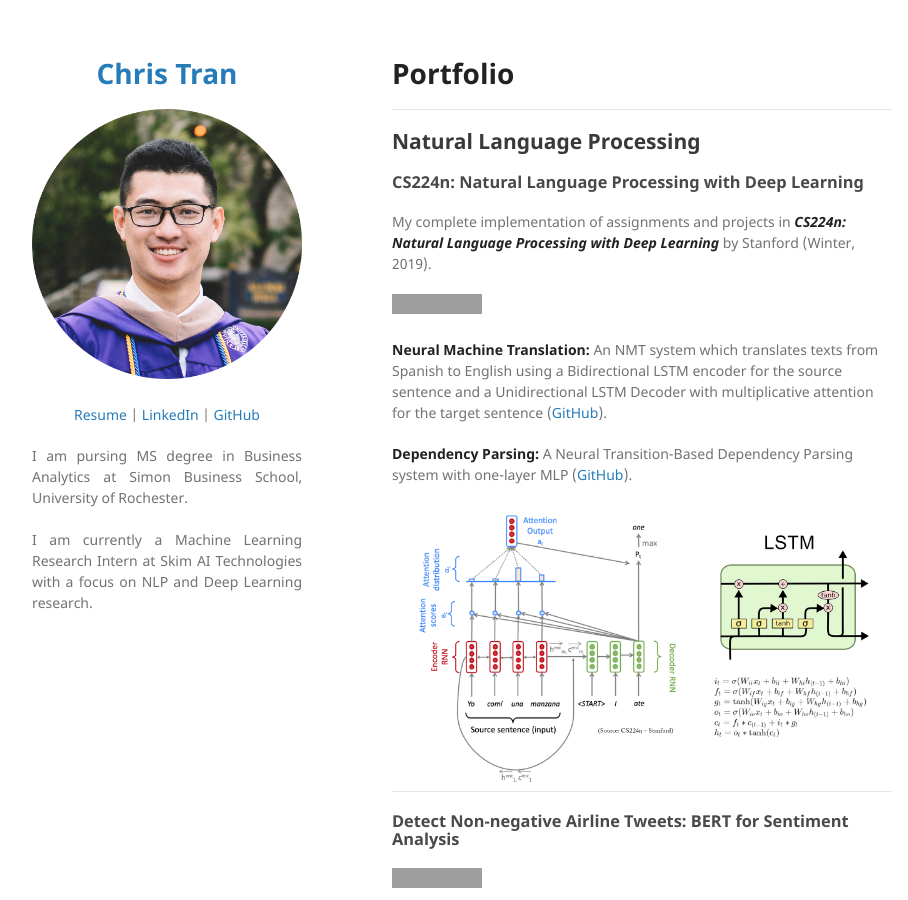
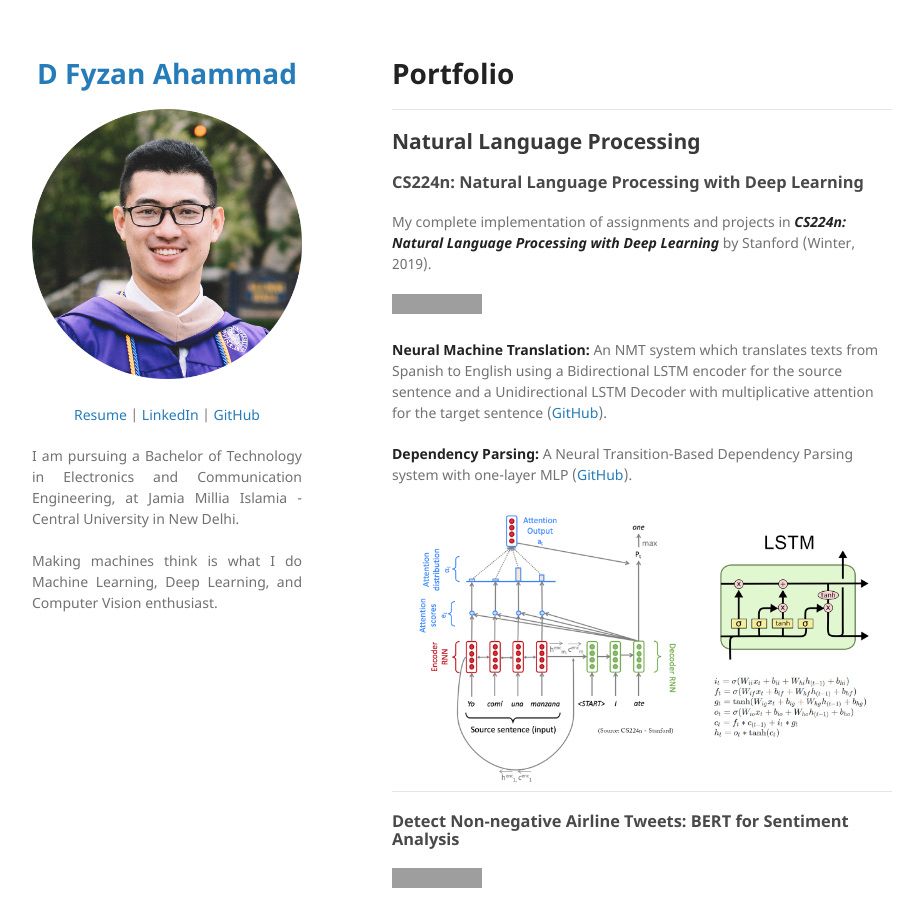
Before and after one commit to fyzanahammad/fyzanahammad.github.io, a Jekyll site: the page built from index.md, in a window 1280 px wide and 900 px high. Shown: the whole window, without its empty margins (178-1086 px from the left). Built offline with Jekyll 4.4.1, drawn with Linux system fonts in a browser that asks for light colours; our own code applies the rules of GitHub Pages for plain Markdown files; grey boxes are pictures that could not be loaded.

Commit message:
Update _config.yml

```diff
--- a/_config.yml
+++ b/_config.yml
@@ -1,18 +1,19 @@
-title: <p align="center"> Chris Tran </p>
+title: <p align="center"> D Fyzan Ahammad </p>
 
 logo: "/images/picture.png?raw=true"
 
 description:
   <p align="center">
   <a href="pdf/resume.pdf">Resume</a> |
-  <a href="https://www.linkedin.com/in/chriskhanhtran/">LinkedIn</a> |
-  <a href="https://github.com/chriskhanhtran">GitHub</a>
+  <a href="https://www.linkedin.com/in/fyzanahammad/">LinkedIn</a> |
+  <a href="https://github.com/fyzanahammad">GitHub</a>
   </p>
 
   <p align="justify">
-  I am pursing MS degree in Business Analytics at Simon Business School, University of Rochester.
+  I am pursuing a Bachelor of Technology in Electronics and Communication Engineering, at Jamia Millia Islamia - Central University in New Delhi.
   <br><br>
-  I am currently a Machine Learning Research Intern at Skim AI Technologies with a focus on NLP and Deep Learning research.
+  Making machines think is what I do
+  Machine Learning, Deep Learning, and Computer Vision enthusiast.
   <br><br>
   </p>
 
```
